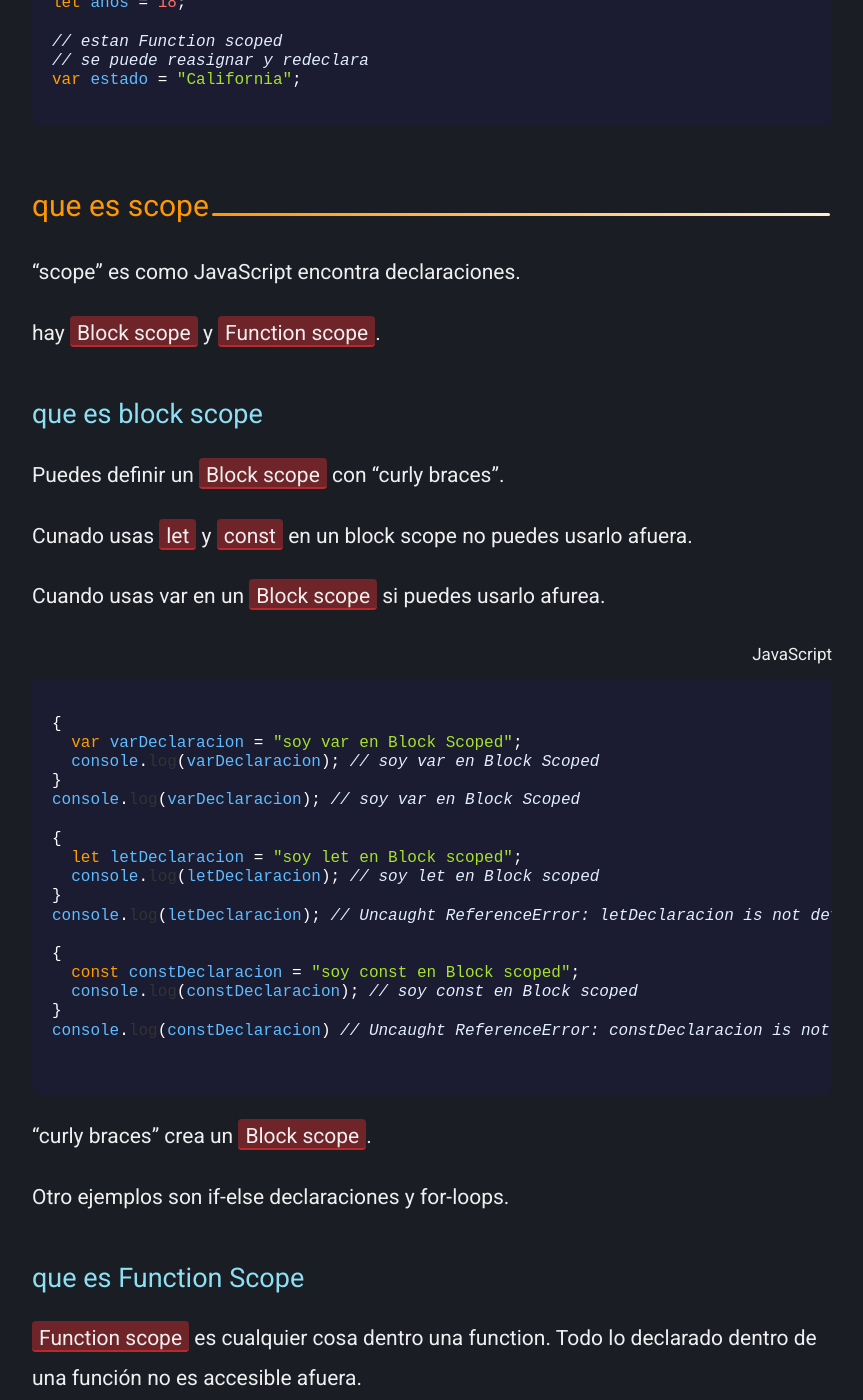
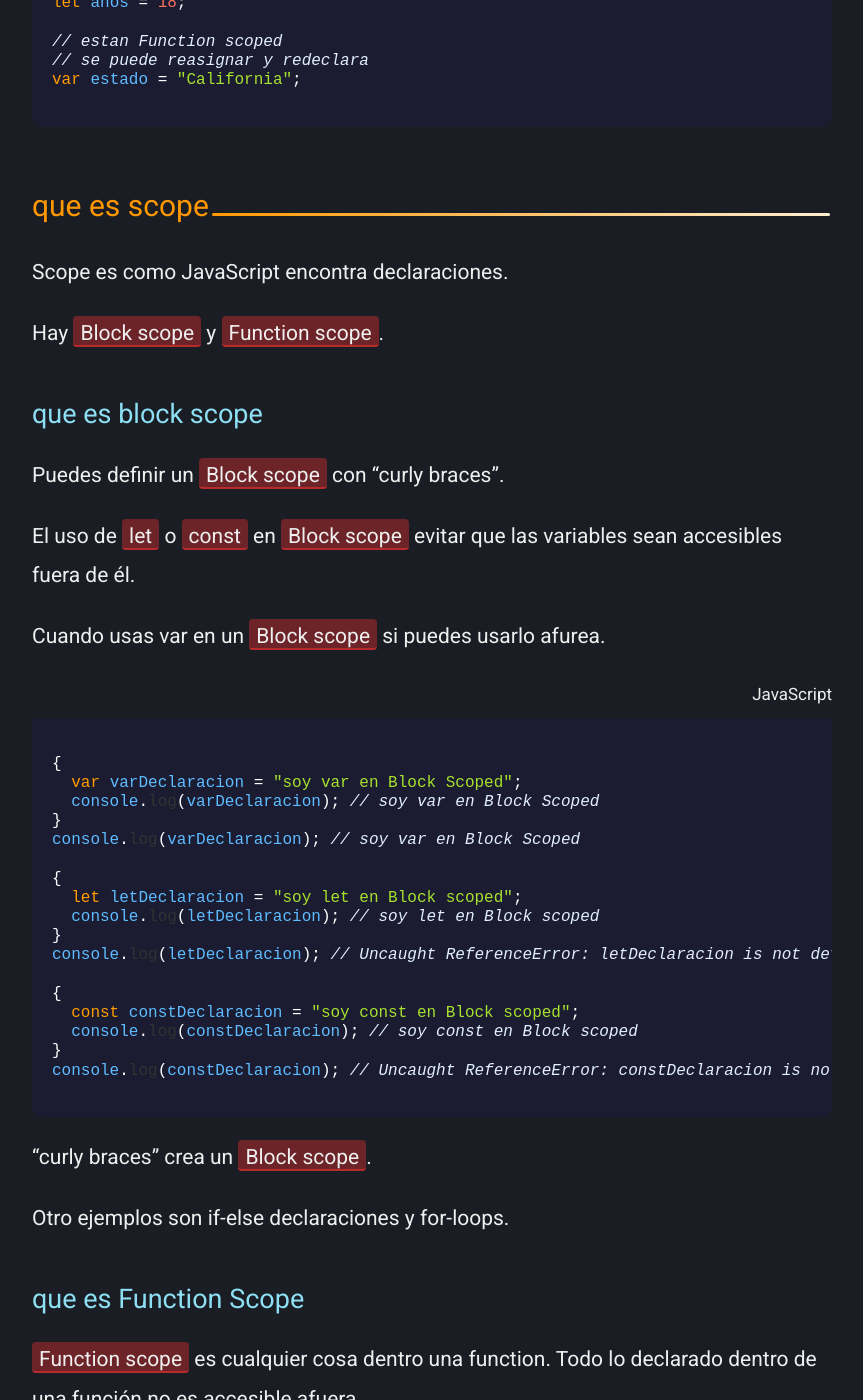
Before and after one commit to codinglead/codinglead.github.io, a Jekyll site: the page built from _posts/2018-11-12-diferente-de-var-let-and-const.md, in a window 1280 px wide and 1400 px high, scrolled down 802 px. Shown: the whole window, without its empty margins (208-1071 px from the left). Built offline with Jekyll 4.4.1, drawn with Linux system fonts in a browser that asks for light colours; comment, search, counter and statistics services are not loaded.

Commit message:
update wording

````diff
--- a/_posts/2018-11-12-diferente-de-var-let-and-const.md
+++ b/_posts/2018-11-12-diferente-de-var-let-and-const.md
@@ -36,15 +36,15 @@ var estado = "California";
 
 ## que es scope
 
-"scope" es como JavaScript encontra declaraciones.
+Scope es como JavaScript encontra declaraciones.
 
-hay <span class="highlight__code">Block scope</span> y <span class="highlight__code">Function scope</span>.
+Hay <span class="highlight__code">Block scope</span> y <span class="highlight__code">Function scope</span>.
 
 ### que es block scope
 
 Puedes definir un <span class="highlight__code">Block scope</span> con "curly braces".
 
-Cunado usas <span class="highlight__code">let</span> y <span class="highlight__code">const</span> en un block scope no puedes usarlo afuera.
+El uso de <span class="highlight__code">let</span> o <span class="highlight__code">const</span> en <span class="highlight__code">Block scope</span> evitar que las variables sean accesibles fuera de él.
 
 Cuando usas var en un <span class="highlight__code">Block scope</span> si puedes usarlo afurea.
 
@@ -67,8 +67,7 @@ console.log(letDeclaracion); // Uncaught ReferenceError: letDeclaracion is not d
   const constDeclaracion = "soy const en Block scoped";
   console.log(constDeclaracion); // soy const en Block scoped
 }
-console.log(constDeclaracion) // Uncaught ReferenceError: constDeclaracion is not defined
-
+console.log(constDeclaracion); // Uncaught ReferenceError: constDeclaracion is not defined
 ```
 
 "curly braces" crea un <span class="highlight__code">Block scope</span>.
@@ -102,7 +101,7 @@ console.log(diNaranjas);
 // Uncaught ReferenceError: diNaranjas is not defined
 ```
 
-Cunando ejecutar <span class="highlight__code">decirFruta()</span> se imprime "manzanas de decirFruta()" en lugar de "manzanas de global scope" porque <span class="highlight__code">diManzanas<span> en la función se define en el mismo scope que donde se ejecuta <span class="highlight__code">console.log()</span>.
+Cunando ejecutar <span class="highlight__code">decirFruta()</span> se imprime "manzanas de decirFruta()" en lugar de "manzanas de global scope" porque <span class="highlight__code">diManzanas</span> en la función se define en el mismo scope que donde se ejecuta <span class="highlight__code">console.log()</span>.
 
 Cunando buscando variables comienza donde se hace referencia y sube el scope hasta llegue <span class="highlight__code">global scope</span>
 
````
